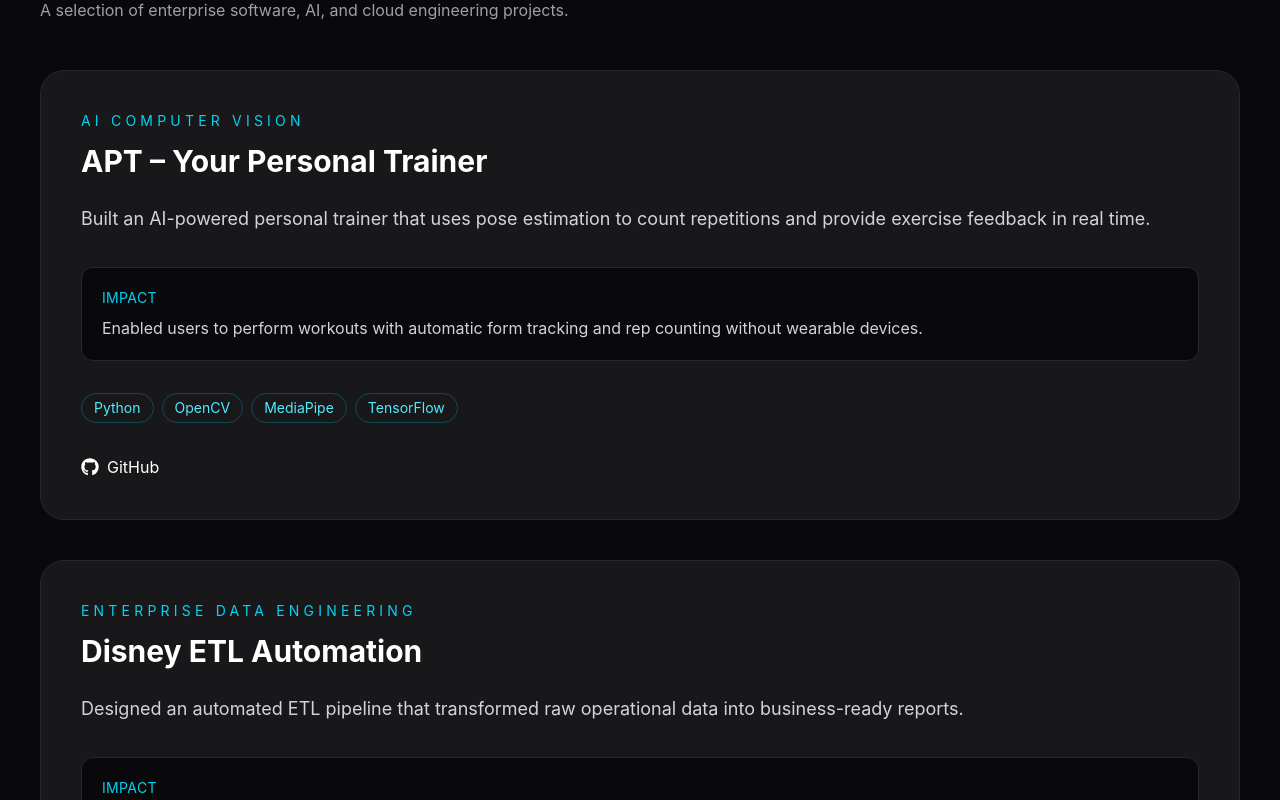
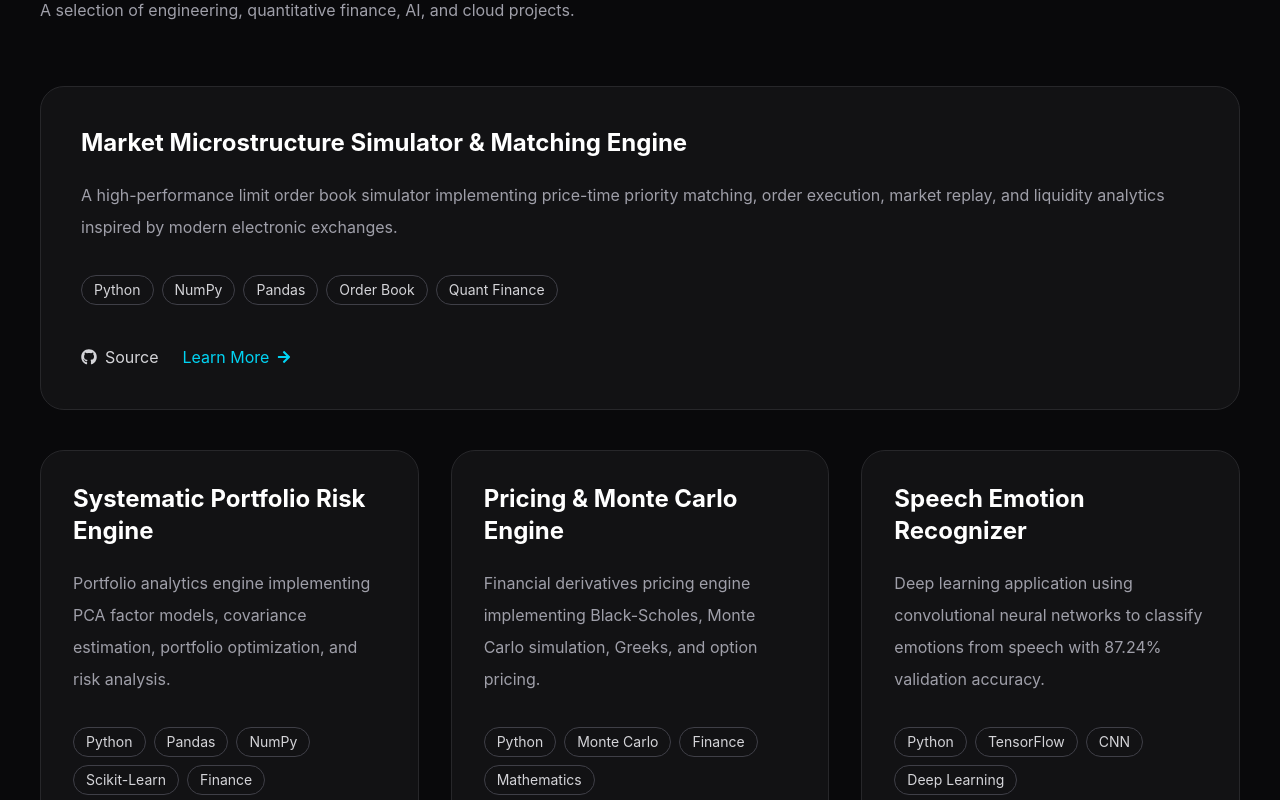
Before and after one commit to dhruvinkamani2201/dhruvin.dev, a React (Vite) app: page / in a window 1280 px wide. Shown: the part 3660-4460 px from the top of the page. Built offline with nearby package versions, Linux system fonts and the light colour scheme.

Commit message:
minor changes

```diff
--- a/src/components/ui/ProjectCard.tsx
+++ b/src/components/ui/ProjectCard.tsx
@@ -1,72 +1,59 @@
-import type { Project } from "../../data/projects";
-import { ArrowUpRight } from "lucide-react";
-import { FaGithub } from "react-icons/fa";
+import { FaGithub, FaArrowRight } from "react-icons/fa";
+import type { Project } from "../../types/project";
 
-interface Props {
+interface ProjectCardProps {
   project: Project;
+  onLearnMore: (project: Project) => void;
 }
 
-export function ProjectCard({ project }: Props) {
+export default function ProjectCard({
+  title,
+  description,
+  technologies,
+  github,
+  featured = false,
+}: ProjectCardProps) {
   return (
-    <article className="rounded-3xl border border-zinc-800 bg-zinc-900 p-10 transition-all duration-300 hover:border-cyan-400">
-      <p className="text-sm uppercase tracking-[0.3em] text-cyan-400">
-        {project.category}
+    <div
+      className={`group rounded-3xl border border-zinc-800 bg-zinc-900/60 transition-all duration-300 hover:-translate-y-2 hover:border-cyan-500/50 ${
+        featured ? "p-10" : "p-8"
+      }`}
+    >
+      <h3 className="text-2xl font-bold text-white">
+        {title}
+      </h3>
+
+      <p className="mt-5 leading-8 text-zinc-400">
+        {description}
       </p>
 
-      <h3 className="mt-3 text-3xl font-bold text-white">
-        {project.title}
-      </h3>
-
-      <p className="mt-6 text-lg leading-8 text-zinc-300">
-        {project.description}
-      </p>
-
-      <div className="mt-8 rounded-xl border border-zinc-800 bg-zinc-950 p-5">
-        <p className="text-sm uppercase tracking-wide text-cyan-400">
-          Impact
-        </p>
-
-        <p className="mt-2 text-zinc-300">
-          {project.impact}
-        </p>
-      </div>
-
       <div className="mt-8 flex flex-wrap gap-2">
-        {project.technologies.map((tech) => (
+        {technologies.map((tech) => (
           <span
             key={tech}
-            className="rounded-full border border-cyan-500/30 px-3 py-1 text-sm text-cyan-300"
+            className="rounded-full border border-zinc-700 px-3 py-1 text-sm text-zinc-300"
           >
             {tech}
           </span>
         ))}
       </div>
 
-      <div className="mt-8 flex gap-6">
-        {project.github && (
-          <a
-            href={project.github}
-            target="_blank"
-            rel="noreferrer"
-            className="flex items-center gap-2 text-white hover:text-cyan-400"
-          >
-            <FaGithub className="h-[18px] w-[18px]" />
-            GitHub
-          </a>
-        )}
+      <div className="mt-10 flex items-center gap-6">
+        <a
+          href={github}
+          target="_blank"
+          rel="noopener noreferrer"
+          className="flex items-center gap-2 text-zinc-300 transition hover:text-cyan-400"
+        >
+          <FaGithub />
+          <span>Source</span>
+        </a>
 
-        {project.demo && (
-          <a
-            href={project.demo}
-            target="_blank"
-            rel="noreferrer"
-            className="flex items-center gap-2 text-white hover:text-cyan-400"
-          >
-            <ArrowUpRight size={18} />
-            Live Demo
-          </a>
-        )}
+        <span className="flex items-center gap-2 text-cyan-400">
+          Learn More
+          <FaArrowRight className="text-sm" />
+        </span>
       </div>
-    </article>
+    </div>
   );
 }
--- /dev/null
+++ b/src/components/ui/ProjectModal.tsx
@@ -0,0 +1,89 @@
+import { FaGithub, FaTimes } from "react-icons/fa";
+import type { Project } from "../../types/project";
+
+interface Props {
+  project: Project | null;
+  onClose: () => void;
+}
+
+export default function ProjectModal({
+  project,
+  onClose,
+}: Props) {
+  if (!project) return null;
+
+  return (
+    <div className="fixed inset-0 z-[100] flex items-center justify-center bg-black/70 p-6 backdrop-blur-sm">
+      <div className="max-h-[90vh] w-full max-w-4xl overflow-y-auto rounded-3xl border border-zinc-700 bg-zinc-950 p-10">
+
+        <div className="mb-8 flex items-center justify-between">
+          <h2 className="text-3xl font-bold">
+            {project.title}
+          </h2>
+
+          <button
+            onClick={onClose}
+            className="text-zinc-400 hover:text-white"
+          >
+            <FaTimes />
+          </button>
+        </div>
+
+        <section className="space-y-8">
+
+          <div>
+            <h3 className="mb-2 text-cyan-400 font-semibold">
+              Overview
+            </h3>
+
+            <p className="text-zinc-300">
+              {project.overview}
+            </p>
+          </div>
+
+          <div>
+            <h3 className="mb-2 text-cyan-400 font-semibold">
+              Architecture
+            </h3>
+
+            <p className="text-zinc-300">
+              {project.architecture}
+            </p>
+          </div>
+
+          <div>
+            <h3 className="mb-2 text-cyan-400 font-semibold">
+              Challenges
+            </h3>
+
+            <p className="text-zinc-300">
+              {project.challenges}
+            </p>
+          </div>
+
+          <div>
+            <h3 className="mb-2 text-cyan-400 font-semibold">
+              Impact
+            </h3>
+
+            <p className="text-zinc-300">
+              {project.impact}
+            </p>
+          </div>
+
+        </section>
+
+        <a
+          href={project.github}
+          target="_blank"
+          rel="noreferrer"
+          className="mt-10 inline-flex items-center gap-3 rounded-xl bg-cyan-500 px-6 py-3 font-semibold text-black"
+        >
+          <FaGithub />
+          View Source
+        </a>
+
+      </div>
+    </div>
+  );
+}
--- a/src/data/projects.ts
+++ b/src/data/projects.ts
@@ -1,57 +1,100 @@
-export interface Project {
-  title: string;
-  category: string;
-  description: string;
-  impact: string;
-  technologies: string[];
-  github?: string;
-  demo?: string;
-}
-
+import type { Project } from "../types/project";
 export const projects: Project[] = [
   {
-    title: "APT – Your Personal Trainer",
-    category: "AI Computer Vision",
+    featured: true,
+    title: "Market Microstructure Simulator & Matching Engine",
     description:
-      "Built an AI-powered personal trainer that uses pose estimation to count repetitions and provide exercise feedback in real time.",
-    impact:
-      "Enabled users to perform workouts with automatic form tracking and rep counting without wearable devices.",
+      "A high-performance limit order book simulator implementing price-time priority matching, order execution, market replay, and liquidity analytics inspired by modern electronic exchanges.",
+
     technologies: [
       "Python",
-      "OpenCV",
-      "MediaPipe",
-      "TensorFlow",
+      "NumPy",
+      "Pandas",
+      "Order Book",
+      "Quant Finance",
     ],
-    github: "https://github.com/dhruvinkamani2201",
-  },
 
-  {
-    title: "Disney ETL Automation",
-    category: "Enterprise Data Engineering",
-    description:
-      "Designed an automated ETL pipeline that transformed raw operational data into business-ready reports.",
+    github:
+      "https://github.com/dhruvinkamani2201/Market-Microstructure-Simulator-Engine",
+
+    demo: "",
+    overview:
+    "Built a realistic electronic exchange simulator implementing a complete limit order book with price-time priority matching, market replay, execution analytics, and liquidity tracking.",
+
+    architecture:
+      "Python engine composed of an order book, matching engine, trade execution module, analytics layer, and market replay pipeline.",
+
+    challenges:
+      "Designing an efficient matching engine while preserving deterministic execution order and maintaining performance under high order volume.",
+
     impact:
-      "Reduced report generation time from two weeks to under one minute.",
-    technologies: [
-      ".NET",
-      "SQL Server",
-      "Power BI",
-      "Azure",
+      "Demonstrated knowledge of exchange infrastructure, quantitative finance, and low-latency system design.",
+
+    highlights: [
+      "Price-time priority matching engine",
+      "Limit order book simulation",
+      "Market replay & execution analytics",
     ],
   },
 
   {
-    title: "Speech Emotion Recognition",
-    category: "Machine Learning",
+    featured: false,
+    title: "Systematic Portfolio Risk Engine",
+
     description:
-      "Developed a CNN model capable of identifying human emotions from speech audio.",
-    impact:
-      "Achieved 87.24% classification accuracy across multiple emotion classes.",
+      "Portfolio analytics engine implementing PCA factor models, covariance estimation, portfolio optimization, and risk analysis.",
+
+    technologies: [
+      "Python",
+      "Pandas",
+      "NumPy",
+      "Scikit-Learn",
+      "Finance",
+    ],
+
+    github:
+      "https://github.com/dhruvinkamani2201/Systematic-Portfolio-Risk-Engine",
+
+    demo: "",
+  },
+
+  {
+    featured: false,
+    title: "Pricing & Monte Carlo Engine",
+
+    description:
+      "Financial derivatives pricing engine implementing Black-Scholes, Monte Carlo simulation, Greeks, and option pricing.",
+
+    technologies: [
+      "Python",
+      "Monte Carlo",
+      "Finance",
+      "Mathematics",
+    ],
+
+    github:
+      "https://github.com/dhruvinkamani2201/Pricing-and-Monte-Carlo-Engine",
+
+    demo: "",
+  },
+
+  {
+    featured: false,
+    title: "Speech Emotion Recognizer",
+
+    description:
+      "Deep learning application using convolutional neural networks to classify emotions from speech with 87.24% validation accuracy.",
+
     technologies: [
       "Python",
       "TensorFlow",
       "CNN",
-      "Librosa",
+      "Deep Learning",
     ],
+
+    github:
+      "https://github.com/dhruvinkamani2201/Speech-Emotion-Recognizer",
+
+    demo: "",
   },
 ];
--- a/src/sections/Projects.tsx
+++ b/src/sections/Projects.tsx
@@ -1,23 +1,35 @@
 import { Container } from "../components/common/Container";
 import { SectionHeading } from "../components/common/SectionHeading";
-import { ProjectCard } from "../components/ui/ProjectCard";
+import ProjectCard from "../components/ui/ProjectCard";
 import { projects } from "../data/projects";
 
 export default function Projects() {
+  const featured = projects.find((p) => p.featured);
+  const others = projects.filter((p) => !p.featured);
+
   return (
-    <section id="projects" className="py-28">
+    <section
+      id="projects"
+      className="bg-zinc-950 py-28"
+    >
       <Container>
         <SectionHeading
-          eyebrow="Portfolio"
-          title="Selected Engineering Work"
-          description="A selection of enterprise software, AI, and cloud engineering projects."
+          eyebrow="Projects"
+          title="Featured Work"
+          description="A selection of engineering, quantitative finance, AI, and cloud projects."
         />
 
-        <div className="space-y-10">
-          {projects.map((project) => (
+        {featured && (
+          <div className="mt-16">
+            <ProjectCard {...featured} />
+          </div>
+        )}
+
+        <div className="mt-10 grid gap-8 lg:grid-cols-3">
+          {others.map((project) => (
             <ProjectCard
               key={project.title}
-              project={project}
+              {...project}
             />
           ))}
         </div>
--- /dev/null
+++ b/src/types/project.ts
@@ -0,0 +1,14 @@
+export interface Project {
+  featured: boolean;
+  title: string;
+  description: string;
+  technologies: string[];
+  github: string;
+  demo?: string;
+  highlights?: string[];
+
+  overview?: string;
+  architecture?: string;
+  challenges?: string;
+  impact?: string;
+}
```
